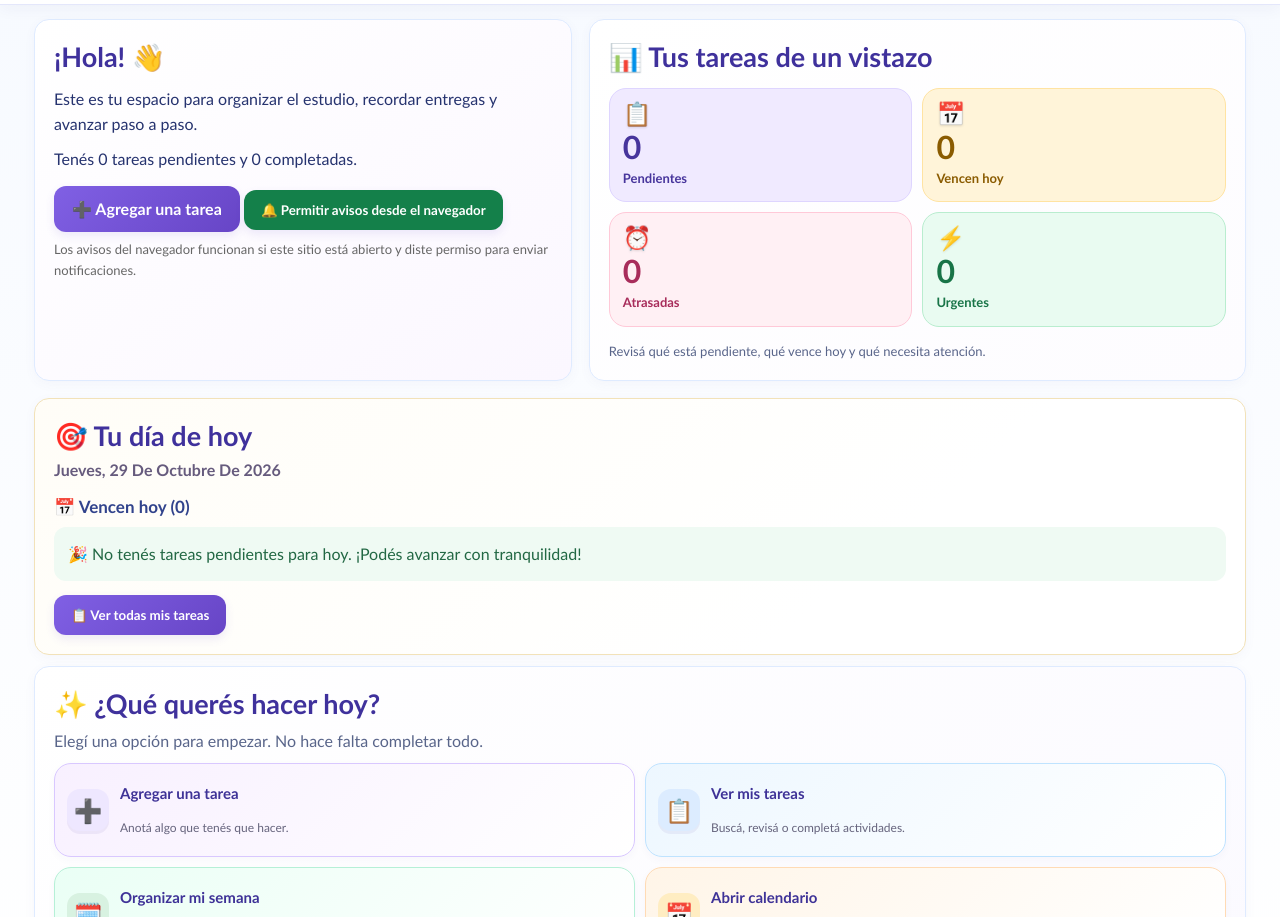
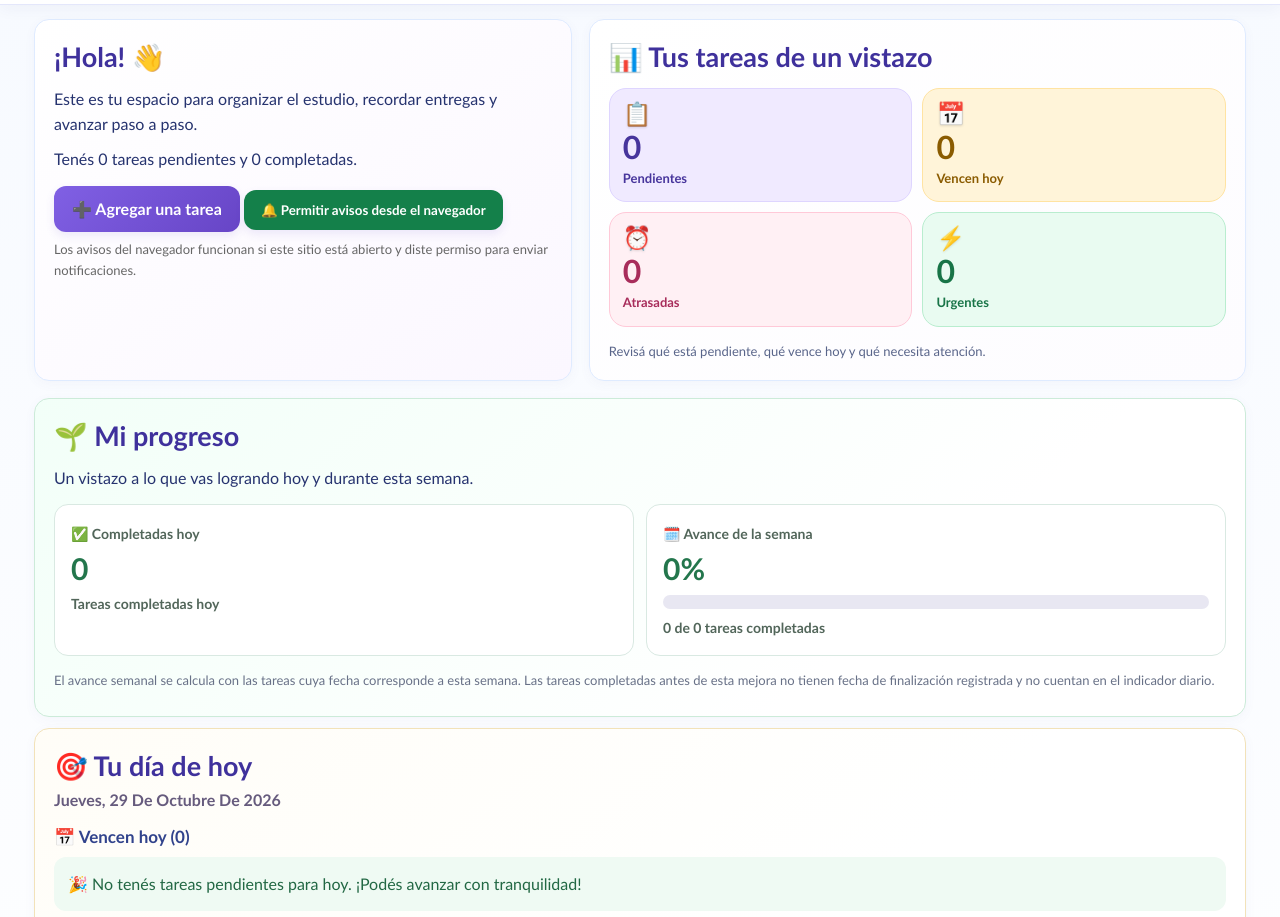
Before and after one commit to casa-en-orden/ordenando-mis-actividades-nuevo, a plain HTML site: page index.html in a window 1280 px wide. Shown: the part 333-1250 px from the top of the page. Drawn offline with Linux system fonts and the light colour scheme.

Commit message:
Agregar indicadores de progreso diario y semanal

```diff
--- a/index.html
+++ b/index.html
@@ -392,6 +392,17 @@ nav button[data-tab="tareas"].active{background:#7656d9;color:#fff;border-color:
 .panel-tareas-hoy .hoy-atrasadas{padding:12px;border-radius:12px;background:#fff0f1;border:1px solid #f6d5dc;margin-bottom:12px}
 @media(max-width:600px){.panel-tareas-hoy .bloque-hoy-tareas h3{font-size:16px}}
 
+/* Progreso diario y semanal */
+.panel-progreso{background:linear-gradient(140deg,#f2fff8,#fff 70%);border-color:#ccebd9}
+.progreso-grid{display:grid;grid-template-columns:repeat(2,minmax(0,1fr));gap:12px;margin:14px 0}
+.progreso-metrica{padding:16px;border:1px solid #d9e9e2;border-radius:14px;background:#fff}
+.progreso-metrica strong{display:block;font-size:30px;line-height:1.2;color:#23764c;margin:5px 0}
+.progreso-metrica span{font-size:14px;color:#52665a;font-weight:700}
+.progreso-barra{height:14px;overflow:hidden;background:#e8e7f2;border-radius:999px;margin:9px 0 6px}
+.progreso-barra>div{height:100%;width:0;background:linear-gradient(90deg,#65c78c,#238653);border-radius:999px;transition:width .25s ease}
+.progreso-ayuda{font-size:13px;color:#687187;margin:6px 0}
+@media(max-width:460px){.progreso-grid{gap:8px}.progreso-metrica{padding:12px}.progreso-metrica strong{font-size:25px}}
+
 </style>
 </head>
 <body>
@@ -429,6 +440,15 @@ nav button[data-tab="tareas"].active{background:#7656d9;color:#fff;border-color:
 <div id="estadisticasInicio" class="estadisticas"></div>
 <p class="inicio-ayuda-estadisticas">Revisá qué está pendiente, qué vence hoy y qué necesita atención.</p>
 </div>
+</div>
+<div class="panel panel-progreso" id="panelProgreso">
+<h2>🌱 Mi progreso</h2>
+<p>Un vistazo a lo que vas logrando hoy y durante esta semana.</p>
+<div class="progreso-grid">
+<div class="progreso-metrica"><span>✅ Completadas hoy</span><strong id="completadasHoy">0</strong><span id="detalleCompletadasHoy">Tareas marcadas como completadas hoy</span></div>
+<div class="progreso-metrica"><span>🗓️ Avance de la semana</span><strong id="porcentajeSemana">0%</strong><div class="progreso-barra" role="progressbar" aria-label="Avance de tareas de esta semana" aria-valuemin="0" aria-valuemax="100" aria-valuenow="0" id="barraProgresoSemana"><div id="rellenoProgresoSemana"></div></div><span id="detalleProgresoSemana">0 de 0 tareas completadas</span></div>
+</div>
+<p class="progreso-ayuda">El avance semanal se calcula con las tareas cuya fecha corresponde a esta semana. Las tareas completadas antes de esta mejora no tienen fecha de finalización registrada y no cuentan en el indicador diario.</p>
 </div>
 <div class="panel panel-tareas-hoy" id="panelTareasHoy">
 <h2>🎯 Tu día de hoy</h2>
@@ -746,10 +766,28 @@ $("estadisticasInicio").innerHTML=`<div class="estadistica"><div class="estadist
 $("resumen").textContent=`Tenés ${pendientes.length} tareas pendientes y ${tareas.filter(t=>t.hecha).length} completadas.`;
 $("avisos").innerHTML=pendientes.filter(t=>t.fecha<=new Date(Date.now()+3*86400000).toLocaleDateString("sv-SE")).length?`<div class="notice" role="alert"><strong>🚨 ¡ATENCIÓN! TENÉS TAREAS PARA REVISAR</strong><p>${pendientes.filter(t=>t.fecha<=new Date(Date.now()+3*86400000).toLocaleDateString("sv-SE")).map(t=>"📌 "+escapar(t.titulo)+(t.materia?" · 📚 "+escapar(t.materia):" · Actividad general")+" — "+(t.fecha<hoy?"VENCIDA · ":t.fecha===hoy?"¡VENCE HOY! · ":"Vence: ")+fechaTexto(t.fecha)).join("<br>")}</p><button type="button" onclick="mostrar(&quot;guardadas&quot;)">👀 VER MIS TAREAS</button></div>`:"";
 renderizarLista();
+renderizarProgreso();
 renderizarTareasHoy();
 consultarDia();
 renderizarPlanSemanal();
 revisarRecordatorios();
+}
+function renderizarProgreso(){
+  const hoy=new Date().toLocaleDateString("sv-SE");
+  const inicio=lunesDeSemana(hoy);
+  const fin=new Date(inicio);fin.setDate(fin.getDate()+6);
+  const fechaInicio=fechaLocal(inicio);
+  const fechaFin=fechaLocal(fin);
+  const completadasHoy=tareas.filter(t=>t.hecha&&String(t.completadaEl||"").slice(0,10)===hoy).length;
+  const tareasSemana=tareas.filter(t=>{const f=String(t.fecha||"").slice(0,10);return f&&f>=fechaInicio&&f<=fechaFin;});
+  const completadasSemana=tareasSemana.filter(t=>t.hecha).length;
+  const porcentaje=tareasSemana.length?Math.round(completadasSemana/tareasSemana.length*100):0;
+  const elHoy=$("completadasHoy");if(elHoy)elHoy.textContent=String(completadasHoy);
+  const detalleHoy=$("detalleCompletadasHoy");if(detalleHoy)detalleHoy.textContent=completadasHoy===1?"Tarea completada hoy":"Tareas completadas hoy";
+  const elPorcentaje=$("porcentajeSemana");if(elPorcentaje)elPorcentaje.textContent=porcentaje+"%";
+  const detalle=$("detalleProgresoSemana");if(detalle)detalle.textContent=completadasSemana+" de "+tareasSemana.length+" tareas completadas";
+  const barra=$("barraProgresoSemana");if(barra)barra.setAttribute("aria-valuenow",String(porcentaje));
+  const relleno=$("rellenoProgresoSemana");if(relleno)relleno.style.width=porcentaje+"%";
 }
 function renderizarTareasHoy(){
   const zona=$("contenidoTareasHoy");
@@ -844,7 +882,7 @@ $("tituloFormulario").textContent="✏️ Editar tarea";$("guardarTarea").textCo
 function cancelarEdicionTarea(){tareaEditando=null;$("formulario").reset();$("tituloFormulario").textContent="➕ Agregar una tarea";$("guardarTarea").textContent="Guardar tarea";$("cancelarEdicion").classList.add("hidden");mostrarAdjuntosEdicion();}
 function mostrarAdjuntosEdicion(){const zona=$("adjuntosEdicion");if(!zona)return;const t=tareaEditando?tareas.find(x=>x.id===tareaEditando):null;const lista=t&&Array.isArray(t.adjuntos)?t.adjuntos:[];zona.innerHTML=lista.length?"<div style=\"padding:10px;margin-bottom:12px;background:#f5f5fa;border-radius:9px\"><strong>📎 Archivos ya adjuntos</strong>"+lista.map(a=>"<div style=\"padding:6px 0\">📄 "+escapar(a.nombre)+" <button type=\"button\" data-quitar-adjunto=\""+escapar(a.id)+"\">Quitar</button></div>").join("")+"</div>":"";}
 $("adjuntosEdicion").addEventListener("click",async function(e){const b=e.target.closest("[data-quitar-adjunto]");if(!b||!tareaEditando)return;const t=tareas.find(x=>x.id===tareaEditando);if(!t)return;const id=b.getAttribute("data-quitar-adjunto");if(!confirm("¿Querés quitar este archivo de la tarea?"))return;try{await borrarArchivoAdjunto(id);}catch(err){alert("No se pudo quitar el archivo.");return;}t.adjuntos=(t.adjuntos||[]).filter(a=>a.id!==id);mostrarAdjuntosEdicion();});
-function cambiarEstado(id){const t=tareas.find(t=>t.id===id);if(t){t.hecha=!t.hecha;guardar();}}
+function cambiarEstado(id){const t=tareas.find(t=>t.id===id);if(t){t.hecha=!t.hecha;if(t.hecha)t.completadaEl=new Date().toLocaleDateString("sv-SE");else delete t.completadaEl;guardar();}}
 function eliminar(id){if(confirm("¿Querés eliminar esta tarea?")){tareas=tareas.filter(t=>t.id!==id);guardar()}}
 
 // Plan semanal: usa las tareas existentes y no crea copias.
```
